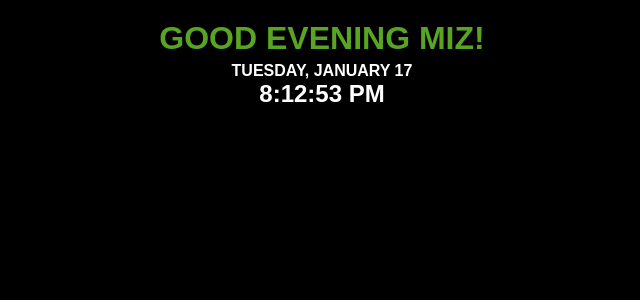
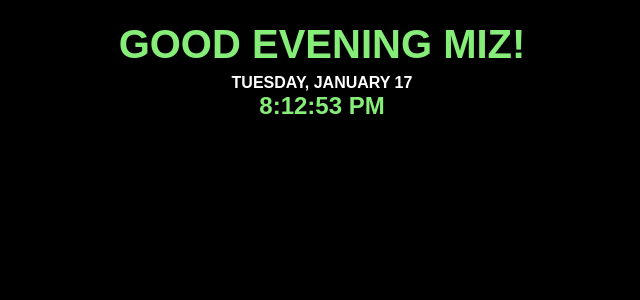
Before and after one commit to Evan-C-Mead/snow-app, a React (Create React App) app: page / in a window 1280 px wide. Shown: the top 300 px of the page, without its empty margins (318-958 px from the left). Built offline with nearby package versions, Linux system fonts and the light colour scheme.

Commit message:
color and font change and cdn's added

```diff
--- a/public/index.html
+++ b/public/index.html
@@ -1,19 +1,18 @@
 <!DOCTYPE html>
 <html lang="en">
+
 <head>
   <meta charset="utf-8" />
   <link rel="icon" href="%PUBLIC_URL%/favicon.ico" />
   <meta name="viewport" content="width=device-width, initial-scale=1" />
   <meta name="theme-color" content="#000000" />
-    <meta
-      name="description"
-      content="Web site created using create-react-app"
-    />
+  <meta name="description" content="Web site created using create-react-app" />
+  <!-- kit and cdn from web -->
+  <script src="https://kit.fontawesome.com/1158dfb1c4.js" crossorigin="anonymous"></script>
+  <link href="https://cdn.jsdelivr.net/npm/bootstrap@5.3.0-alpha1/dist/css/bootstrap.min.css" rel="stylesheet"
+    integrity="sha384-GLhlTQ8iRABdZLl6O3oVMWSktQOp6b7In1Zl3/Jr59b6EGGoI1aFkw7cmDA6j6gD" crossorigin="anonymous" />
   <link rel="apple-touch-icon" href="%PUBLIC_URL%/logo192.png" />
-    <!--
-      manifest.json provides metadata used when your web app is installed on a
-      user's mobile device or desktop. See https://developers.google.com/web/fundamentals/web-app-manifest/
-    -->
+  <!-- manifest.json provides metadata used when your web app is installed on a user's mobile device or desktop. See https://developers.google.com/web/fundamentals/web-app-manifest/ -->
   <link rel="manifest" href="%PUBLIC_URL%/manifest.json" />
   <!--
       Notice the use of %PUBLIC_URL% in the tags above.
@@ -26,8 +25,18 @@
     -->
   <title>The App</title>
 </head>
+
 <body>
   <noscript>You need to enable JavaScript to run this app.</noscript>
   <div id="root"></div>
 </body>
+
+<!-- cdn's from web -->
+<script src="https://code.jquery.com/jquery-3.5.1.slim.min.js"
+  integrity="sha384-DfXdz2htPH0lsSSs5nCTpuj/zy4C+OGpamoFVy38MVBnE+IbbVYUew+OrCXaRkfj" crossorigin="anonymous"></script>
+<script src="https://cdn.jsdelivr.net/npm/@popperjs/core@2.11.6/dist/umd/popper.min.js"
+  integrity="sha384-oBqDVmMz9ATKxIep9tiCxS/Z9fNfEXiDAYTujMAeBAsjFuCZSmKbSSUnQlmh/jp3" crossorigin="anonymous"></script>
+<script src="https://cdn.jsdelivr.net/npm/bootstrap@5.3.0-alpha1/dist/js/bootstrap.min.js"
+  integrity="sha384-mQ93GR66B00ZXjt0YO5KlohRA5SY2XofN4zfuZxLkoj1gXtW8ANNCe9d5Y3eG5eD" crossorigin="anonymous"></script>
+
 </html>
--- a/src/App.css
+++ b/src/App.css
@@ -45,13 +45,15 @@ body {
 }
 
 .hello > h1 {
-  color: #59a523;
+  /* color: #59a523; */
+  color: #86ED78;
   /* color: black; */
   /* color:#282c34; */
   /* color: darkslategray; */
   margin-top: 20px;
   margin-bottom: 0;
   font-family: Arial, Helvetica, sans-serif;
+  font-weight: bold;
   display: inline-flex;
 }
 
@@ -61,14 +63,17 @@ body {
   margin-top: 5px;
   margin-bottom: 0;
   font-size: medium;
+  font-weight: bold;
 }
 
 .clock {
-  color: white;
+  /* color: white; */
+  color: #86ED78;
   /* color: black; */
   /* color:#282c34; */
   /* color: darkslategray; */
   font-family: Arial, Helvetica, sans-serif;
   font-size: x-large;
+  font-weight: bold;
   margin: 0;
 }
--- a/src/components/Hello.js
+++ b/src/components/Hello.js
@@ -30,7 +30,6 @@ export default function Hello() {
     }
     else if (hrs < 17) {
         greeting = "Good afternoon";
-
     }
     else if (hrs < 22) {
         greeting = "Good evening";
```
Lines whose indentation alone changed are shown as unchanged.
